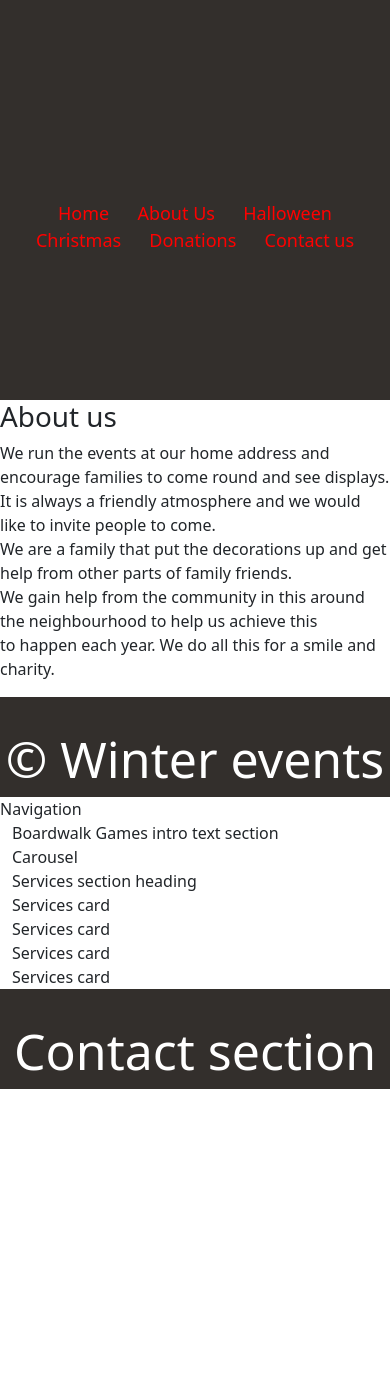
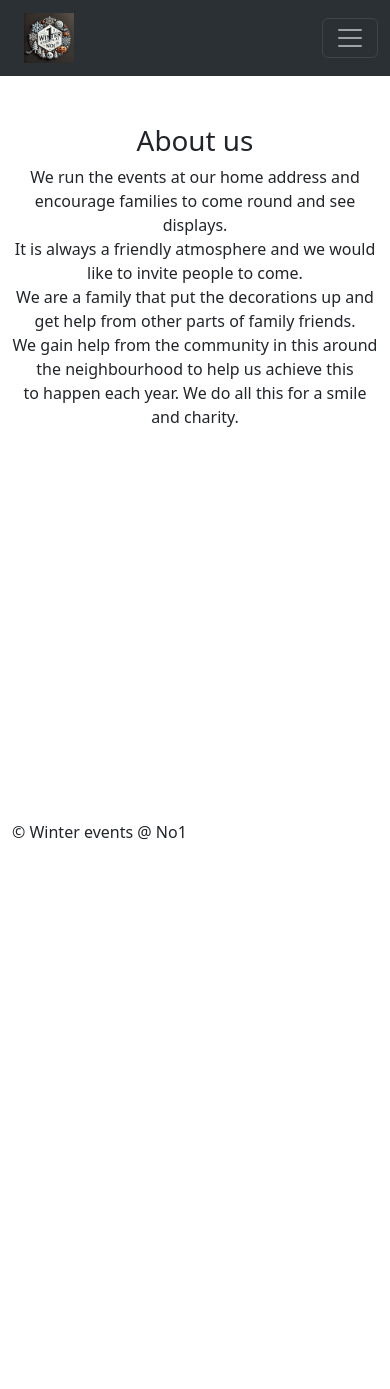
Before and after one commit to RoyCuthbert/winter-events-at-no1, a plain HTML site: page about_us.html in a window 390 px wide. After the commit the page ends 844 px from the top, so only its background shows below. Drawn offline with nearby package versions, Linux system fonts and the light colour scheme.

Commit message:
reordered the page into a more responsive look and feel

```diff
--- a/about_us.html
+++ b/about_us.html
@@ -1,28 +1,53 @@
 <html lang="en">
+
 <head>
   <meta charset="UTF-8">
   <meta name="viewport" content="width=device-width, initial-scale=1.0">
   <meta name="keyword" content="Winter Events , Halloween , Xmas, Christmas, Oakley, Basingstoke, Hampshire">
   <title>Winter events @ NO1</title>
+  <link rel="icon" type="image/png" sizes="16x16" href="assets/images/LOGO.jpg">
+  <!-- Bootstrap CSS-->
+  <link href="https://cdn.jsdelivr.net/npm/bootstrap@5.3.8/dist/css/bootstrap.min.css" rel="stylesheet"
+    integrity="sha384-sRIl4kxILFvY47J16cr9ZwB07vP4J8+LH7qKQnuqkuIAvNWLzeN8tE5YBujZqJLB" crossorigin="anonymous">
+  <!-- Custom CSS -->
   <link rel="stylesheet" href="assets/css/style.css">
-    <link rel="icon" type="image/png" sizes="16x16" href="assets/images/LOGO.jpg">
+</head>
 
-
-</head>
-  <body>
-    <header class="Header">
-        <img src="/images/LOGO.jpg">
-            <nav>
-              <a href="index.html">Home</a>
-              <a href="about_us.html">About Us</a>
-              <a href="Halloween.html">Halloween</a>
-              <a href="Christmas.html">Christmas</a>
-              <a href="Donation.html">Donations</a>
-              <a href="Contact Us.html">Contact us</a>
+<body class="d-flex flex-column min-vh-100">
+  <header>
+    <!-- Navigation -->
+    <nav class="navbar navbar-expand-lg bg-body-tertiary" data-bs-theme="dark">
+      <div class="container-fluid">
+        <a class="navbar-brand" href="index.html"><img src="assets/images/LOGO.jpg" alt="Winter event logo"
+            height="50px"></a>
+        <button class="navbar-toggler" type="button" data-bs-toggle="collapse" data-bs-target="#navbarSupportedContent"
+          aria-controls="navbarSupportedContent" aria-expanded="false" aria-label="Toggle navigation">
+          <span class="navbar-toggler-icon"></span>
+        </button>
+        <div class="collapse navbar-collapse" id="navbarSupportedContent">
+          <ul class="navbar-nav ms-auto mb-2 mb-lg-0">
+            <li class="nav-item">
+              <a class="nav-link" href="index.html">Home</a>
+            </li>
+            <li class="nav-item">
+              <a class="nav-link active" aria-current="page" href="about_us.html">About Us</a>
+            <li class="nav-item">
+              <a class="nav-link" href="Halloween.html">Halloween</a>
+            <li class="nav-item">
+              <a class="nav-link" href="Christmas.html">Christmas</a>
+            <li class="nav-item">
+              <a class="nav-link" href="Donation.html">Donations</a>
+            <li class="nav-item">
+              <a class="nav-link" href="Contact_Us.html">Contact Us</a>
+            </li>
+          </ul>
+        </div>
+      </div>
     </nav>
   </header>
   <main>
-        <section>
+    <section class="container-fluid text-center my-5">
+      <div class="row">
         <h1>About us</h1>
       <p>We run the events at our home address and encourage families to come round and see displays.
         <br>It is always a friendly atmosphere and we would like to invite people to come.<br>
@@ -30,76 +55,25 @@
         We gain help from the community in this around the neighbourhood to help us achieve this <br>
         to happen each year. We do all this for a smile and charity.
       </p>
-        </section>
-        </main>
-        <footer>
-          <p>&#169 Winter events @ No1</p>
-        </footer>
-
-  </body>
-</html>
-
-<!DOCTYPE html>
-<html lang="en">
-<head>
-    <meta charset="UTF-8">
-    <meta name="viewport" content="width=device-width, initial-scale=1.0">
-
-    <title>Boardwalk Games | Home</title>
-
-
-    <link rel="icon" type="image/png" sizes="32x32" href="assets/images/favicon-32x32.png">
-    <link rel="icon" type="image/png" sizes="16x16" href="assets/images/favicon-16x16.png">
-
-    <!-- Bootstrap CSS-->
-    <link href="https://cdn.jsdelivr.net/npm/bootstrap@5.3.8/dist/css/bootstrap.min.css" rel="stylesheet" integrity="sha384-sRIl4kxILFvY47J16cr9ZwB07vP4J8+LH7qKQnuqkuIAvNWLzeN8tE5YBujZqJLB" crossorigin="anonymous">
-    <!-- Custom CSS -->
-    <link rel="stylesheet" href="assets/css/style.css">
-</head>
-<body class="d-flex flex-column min-vh-100">
-    <!-- Navigation -->
-     <div>Navigation</div>
-
-     <!-- Header with carousel -->
-      <header class="container">
-        <div class="row">
-            <div class="col-12 col-xl-6">Boardwalk Games intro text section</div>
-            <div class="col-12 col-xl-6">Carousel</div>
-        </div>
-      </header>
-
-      <!-- Main element to hold all key sections of the home page. It is not part of the grid structure-->
-       <main>
-            <!-- Services section -->
-            <section class="container">
-                <div class="row">
-                    <div class="col-12">Services section heading</div>
-                    <div class="col-12 col-md-6 col-xl-3">Services card</div>
-                    <div class="col-12 col-md-6 col-xl-3">Services card</div>
-                    <div class="col-12 col-md-6 col-xl-3">Services card</div>
-                    <div class="col-12 col-md-6 col-xl-3">Services card</div>
     </div>
     </section>
   </main>
-
      <!-- Footer / contact section-->
   <!-- mt-auto added to push footer to the bottom of the page -->
   <footer class="mt-auto">
     <div class="container">
       <div class="row justify-content-center">
-                    <div class="col-12">Contact section heading</div>
-                    <!-- Contact info -->
-                    <div class="col-12 col-md-6 col-xl-4">Contact info & social links</div>
-                    <!-- Opening times -->
-                    <div class="col-12 col-md-6 col-xl-4">Opening times</div>
+        <div class="col-12">&#169 Winter events @ No1</div>
     </div>
-            </div>
+
   </footer>
-
   <!-- Bootstrap JS -->
-    <script src="https://cdn.jsdelivr.net/npm/bootstrap@5.3.8/dist/js/bootstrap.bundle.min.js" integrity="sha384-FKyoEForCGlyvwx9Hj09JcYn3nv7wiPVlz7YYwJrWVcXK/BmnVDxM+D2scQbITxI" crossorigin="anonymous"></script>
+  <script src="https://cdn.jsdelivr.net/npm/bootstrap@5.3.8/dist/js/bootstrap.bundle.min.js"
+    integrity="sha384-FKyoEForCGlyvwx9Hj09JcYn3nv7wiPVlz7YYwJrWVcXK/BmnVDxM+D2scQbITxI" crossorigin="anonymous">
+  </script>
 
   <!-- Font awesome kit -->
   <script src="https://kit.fontawesome.com/aa80f5b7e4.js" crossorigin="anonymous"></script>
 </body>
+
 </html>
--- a/assets/css/style.css
+++ b/assets/css/style.css
@@ -105,22 +105,6 @@ nav a:hover{
     margin:0;
     padding:0;
 }
-footer{
-    background-color: rgb(51, 47, 44);
-    width:100%;
-    height : 100px;
-    margin-top:auto;
-    margin-bottom: auto;
-    margin-left:auto;
-    margin-right:auto;
-    text-align: center;
-    color:white;
-    padding-top:25px;
-    margin:0px;
-    padding-bottom:50px;
-    font-size:50px;
-
-}
 
 .contact-us h1{
     text-align: center;
```
Also changed, not shown: Christmas.html (+2 -2 lines), Contact_Us.html (renamed from Contact Us.html, +1 -1 lines), Donation.html (+1 -1 lines). Lines whose indentation alone changed are shown as unchanged.
